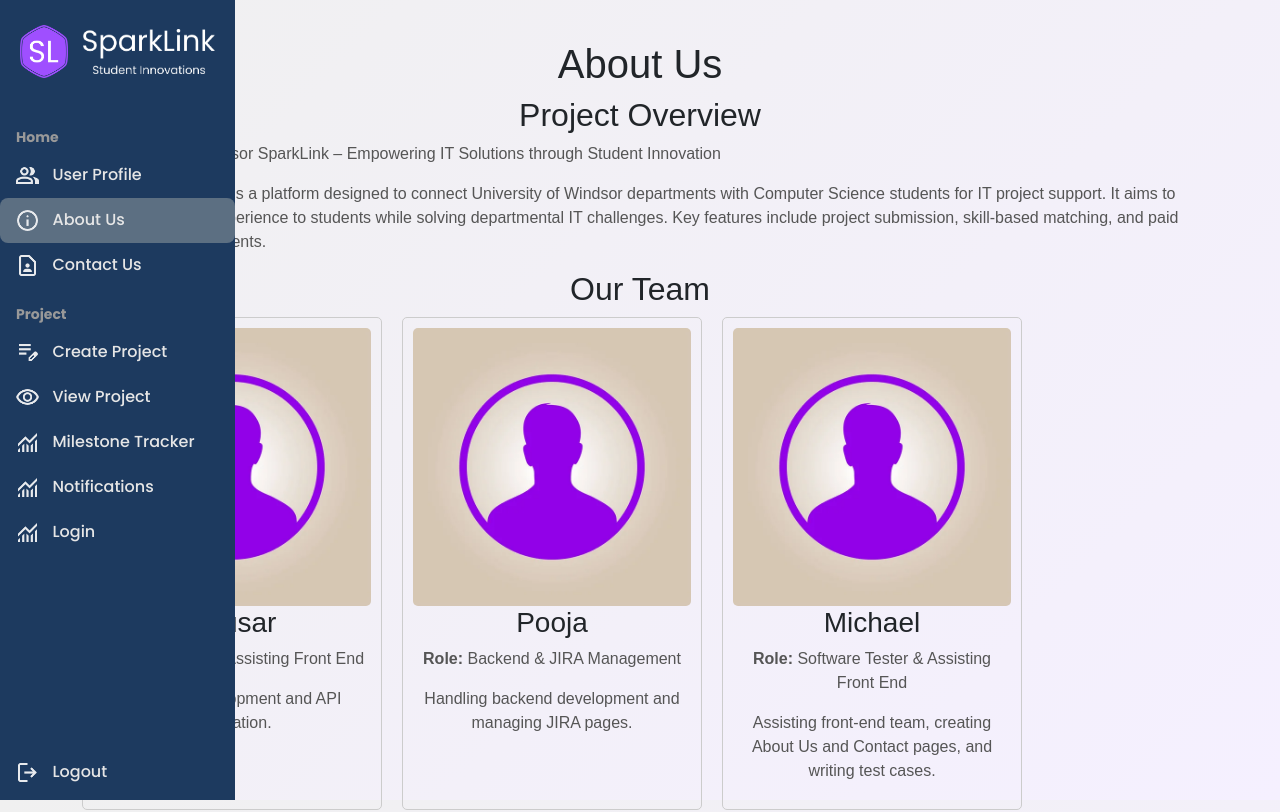
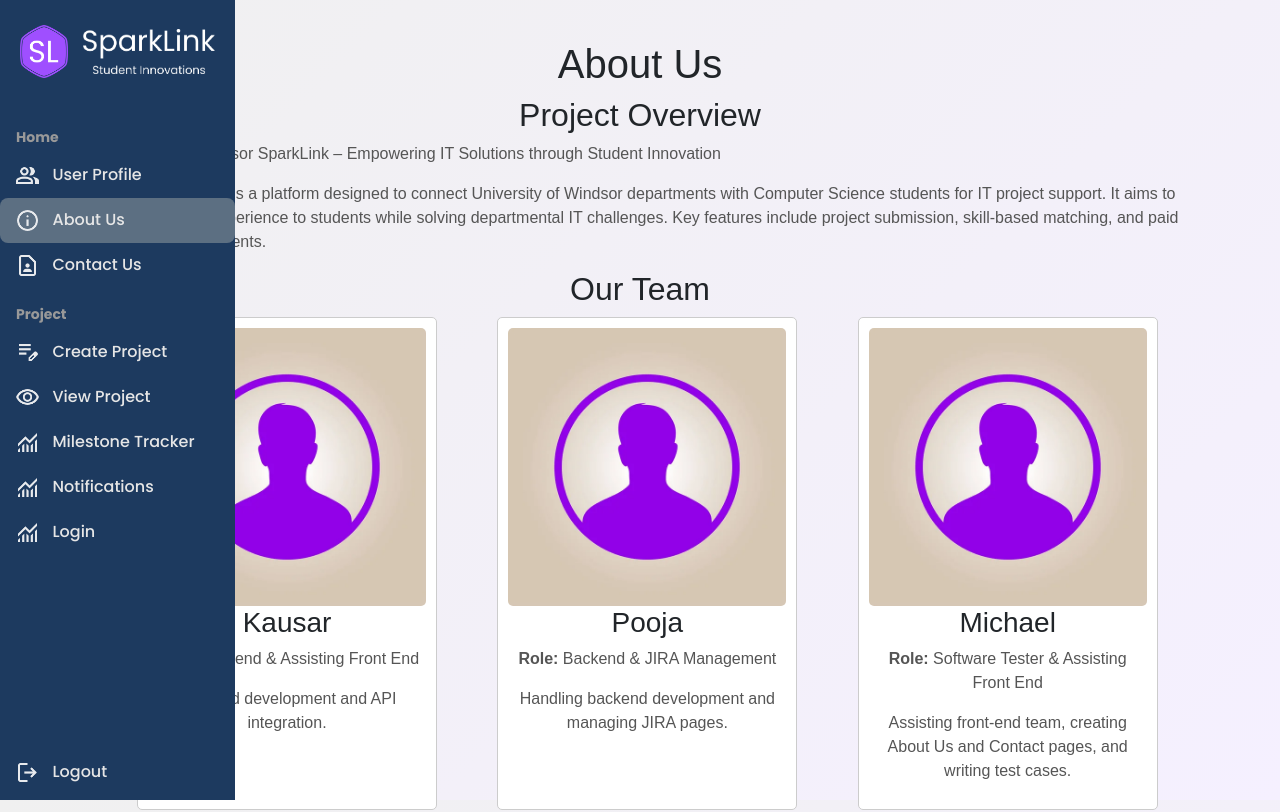
Before and after one commit to pooja-vish/SparkLink, a React (Create React App) app in the folder sparklink/: page /about in a window 1280 px wide. Shown: the top 812 px of the page. Built offline with nearby package versions, Linux system fonts and the light colour scheme; no server answers.

Commit message:
About Us Update

```diff
--- a/sparklink/src/component/about/AboutComponent.jsx
+++ b/sparklink/src/component/about/AboutComponent.jsx
@@ -1,7 +1,7 @@
 import MasterComponent from '../MasterComponent';
 import MenuComponent from '../menu/MenuComponent';
 import FooterComponent from '../footer/FooterComponent';
-import React, { useState } from 'react';
+import React from 'react';
 import './AboutComponent.css';
 import Avatar from './images/Avatar.jpg';
 
@@ -12,42 +12,42 @@ const AboutComponent = () => {
       name: 'Kausar',
       role: 'Backend & Assisting Front End',
       responsibilities: 'Backend development and API integration.',
-      image: Avatar
+      image: Avatar,
     },
     {
       id: 2,
       name: 'Pooja',
       role: 'Backend & JIRA Management',
       responsibilities: 'Handling backend development and managing JIRA pages.',
-      image: Avatar
+      image: Avatar,
     },
     {
       id: 3,
       name: 'Michael',
       role: 'Software Tester & Assisting Front End',
       responsibilities: 'Assisting front-end team, creating About Us and Contact pages, and writing test cases.',
-      image: Avatar
+      image: Avatar,
     },
     {
       id: 4,
       name: 'Joshua',
       role: 'Front End Developer',
       responsibilities: 'Creating the Project screen and working on front-end components.',
-      image: Avatar
+      image: Avatar,
     },
     {
       id: 5,
       name: 'Girish',
       role: 'Front End Developer',
       responsibilities: 'Developing the Landing and Progress Tracking screens.',
-      image: Avatar
+      image: Avatar,
     },
     {
       id: 6,
       name: 'Aman',
       role: 'Mobile UI & Recommendation System',
       responsibilities: 'Designing the mobile UI and implementing the recommendation system.',
-      image: Avatar
+      image: Avatar,
     },
   ];
 
@@ -76,7 +76,15 @@ const AboutComponent = () => {
           {/* Team Members */}
           <section>
             <h2>Our Team</h2>
-            <div style={{ display: 'flex', flexWrap: 'wrap', gap: '20px' }}>
+            <div
+              style={{
+                display: 'grid',
+                gridTemplateColumns: 'repeat(3, 1fr)', // 3 cards per row
+                gap: '20px', // Space between cards
+                justifyContent: 'center', // Center the grid
+                paddingLeft:"55px"
+              }}
+            >
               {members.map((member) => (
                 <div
                   key={member.id}
@@ -86,6 +94,7 @@ const AboutComponent = () => {
                     width: '300px',
                     borderRadius: '5px',
                     textAlign: 'center',
+                    backgroundColor: '#fff',
                   }}
                 >
                   <div>
@@ -107,7 +116,6 @@ const AboutComponent = () => {
                 </div>
               ))}
             </div>
-
           </section>
         </div>
       </div>
```
Also changed, not shown: sparklink/src/component/about/AboutComponent.css (line endings or trailing spaces). Lines whose indentation alone changed are shown as unchanged.
